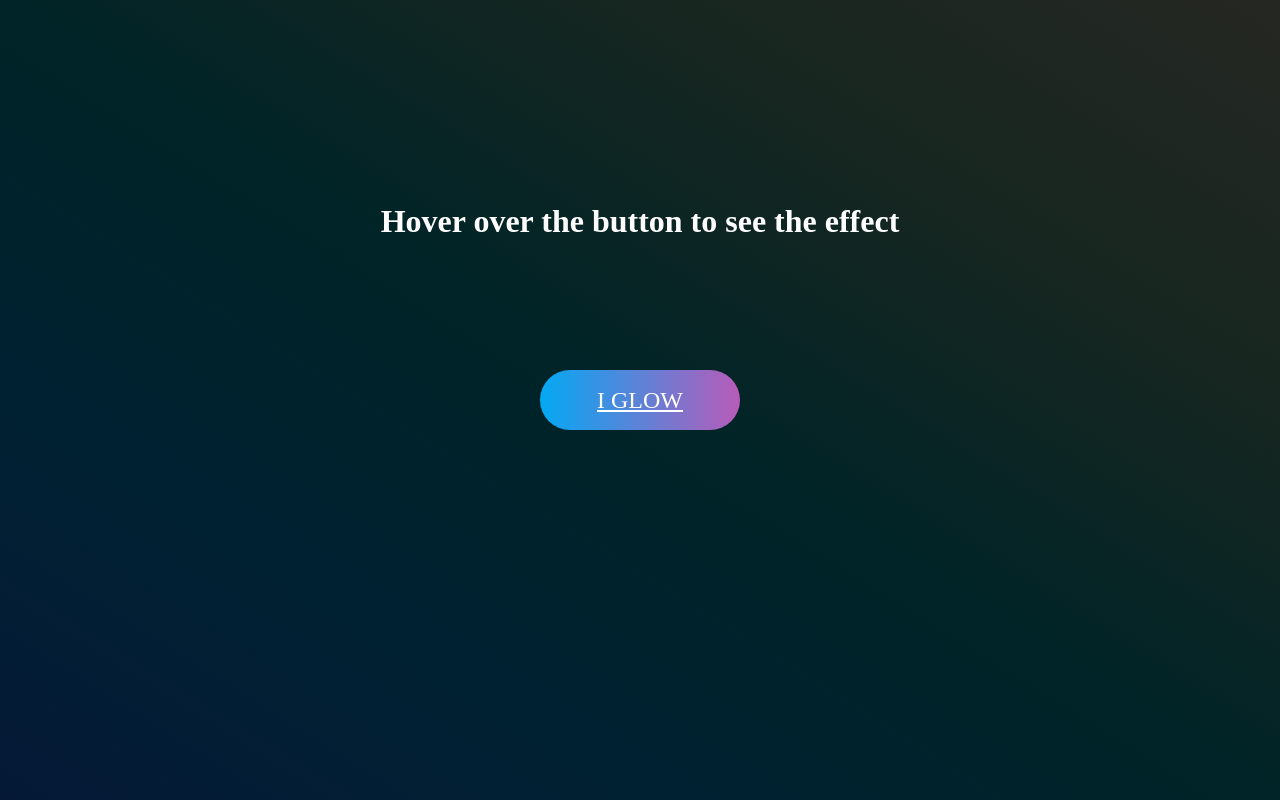
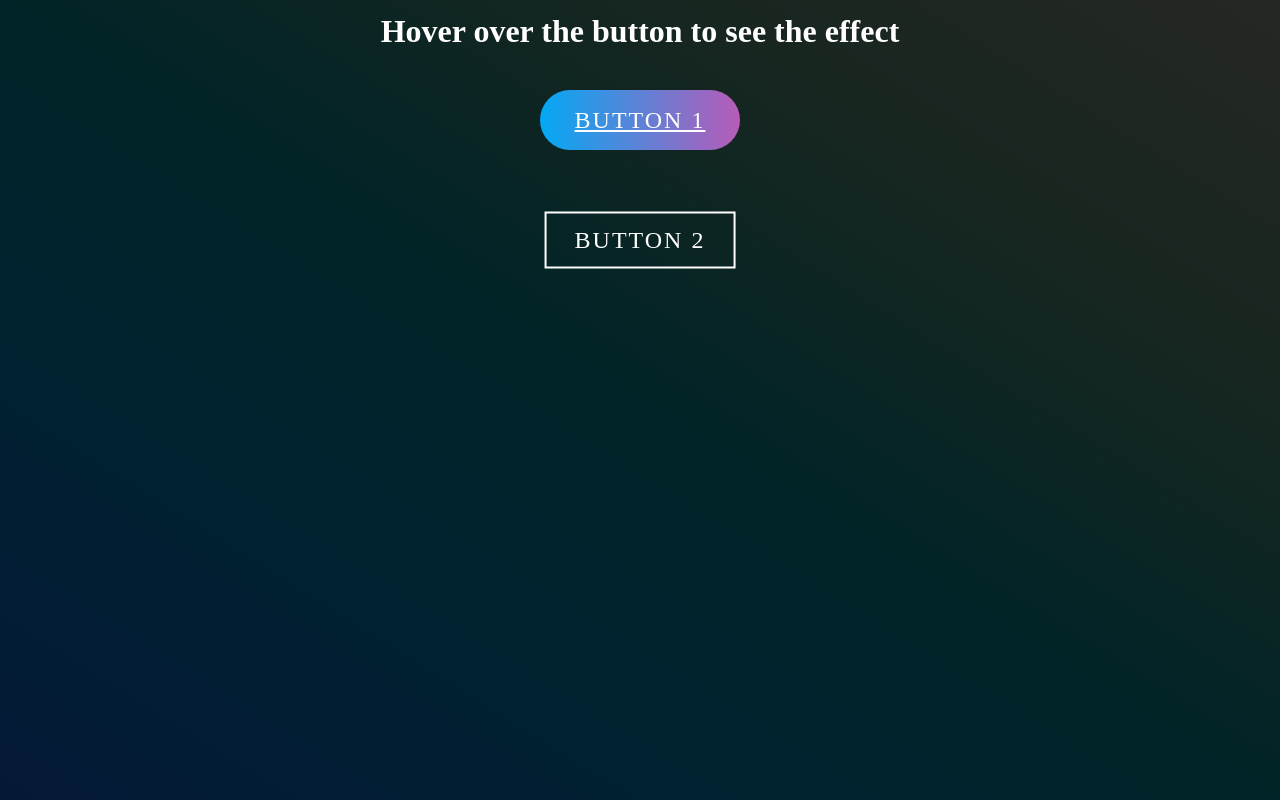
Before and after one commit to ayushexploring/glowing-button-css, a plain HTML site: page index.html in a window 1280 px wide. Drawn offline with Linux system fonts and the light colour scheme.

Commit message:
add button2

```diff
--- a/index.html
+++ b/index.html
@@ -8,6 +8,7 @@
 </head>
 <body>
   <h1>Hover over the button to see the effect</h1>
-  <a href="#">I Glow</a>
+  <a id="button1" href="#">Button 1</a>
+  <a id="button2" href="#">Button 2</a>
 </body>
 </html>
--- a/style.css
+++ b/style.css
@@ -8,11 +8,11 @@ body{
 h1{
   color: white;
   text-align: center;
-  line-height: 400px;
+  line-height: 20px;
 }
-a{
+#button1{
   position: absolute;
-  top: 50%;
+  top: 15%;
   left: 50%;
   transform: translate(-50%,-50%);
   width: 200px;
@@ -26,8 +26,9 @@ a{
   background-size: 400%;
   border-radius: 30px;
   z-index: 1;
+  letter-spacing: 2px;
 }
-a:hover{
+#button1:hover{
   animation: animate 6s linear infinite;
 }
 @keyframes animate{
@@ -38,7 +39,7 @@ a:hover{
     background-position: 400%;
   }
 }
-a:before{
+#button1:before{
   content: '';
   position: absolute;
   top: -5px;
@@ -52,8 +53,61 @@ a:before{
   opacity: 0;
   transition: 0.5s;
 }
-a:hover:before{
+#button1:hover:before{
   filter: blur(15px);
   opacity: 1;
   animation: animate 8s linear infinite;
 }
+
+
+
+#button2{
+  position: absolute;
+  top: 30%;
+  left: 50%;
+  transform: translate(-50%,-50%);
+  padding: 15px 30px;
+  color: #fff;
+  font-size: 24px;
+  text-transform: uppercase;
+  text-decoration: none;
+  letter-spacing: 2px;
+}
+#button2:before{
+  content: '';
+  position: absolute;
+  top: 0;
+  left: 0;
+  width: 100%;
+  height: 100%;
+  background: #03a9f4;
+  z-index: -1;
+  transition: transform 0.5s;
+  transform-origin: right bottom;
+  transform: scale(0);
+}
+#button2:hover:before{
+  transition: transform 0.5s;
+  transform-origin: left top;
+  transform: scale(1);
+}
+#button2:after{
+  content: '';
+  position: absolute;
+  top: 0;
+  left: 0;
+  width: 100%;
+  height: 100%;
+  background: transparent;
+  border: 2px solid white;
+  box-sizing: border-box;
+  z-index: -1;
+  transition: transform 0.5s;
+  transform-origin: left top;
+  transform: scale(1);
+}
+#button2:hover:after{
+  transition: transform 0.5s;
+  transform-origin: right bottom;
+  transform: scale(0);
+}
```
